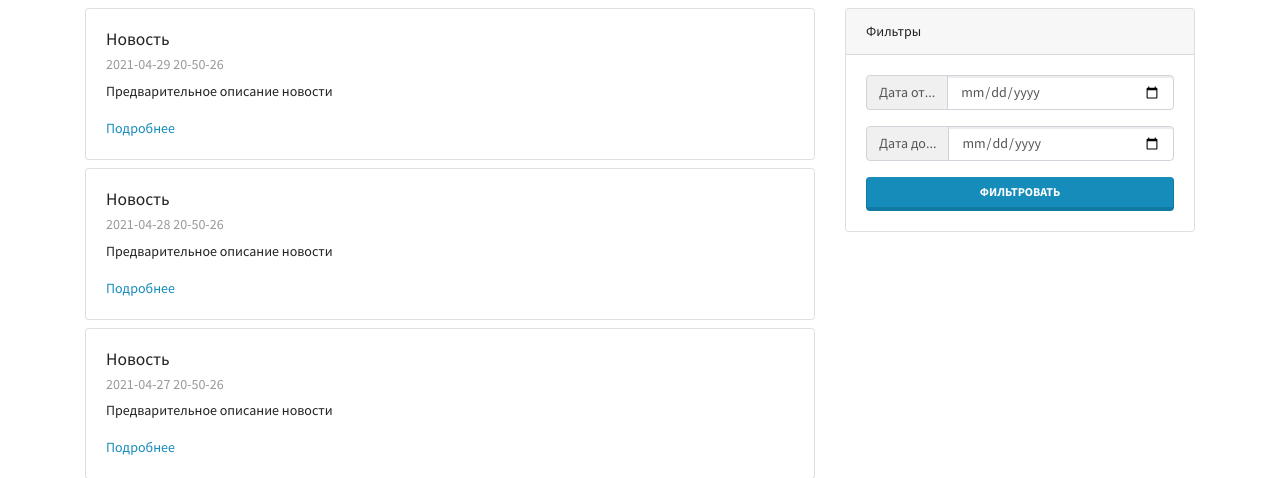
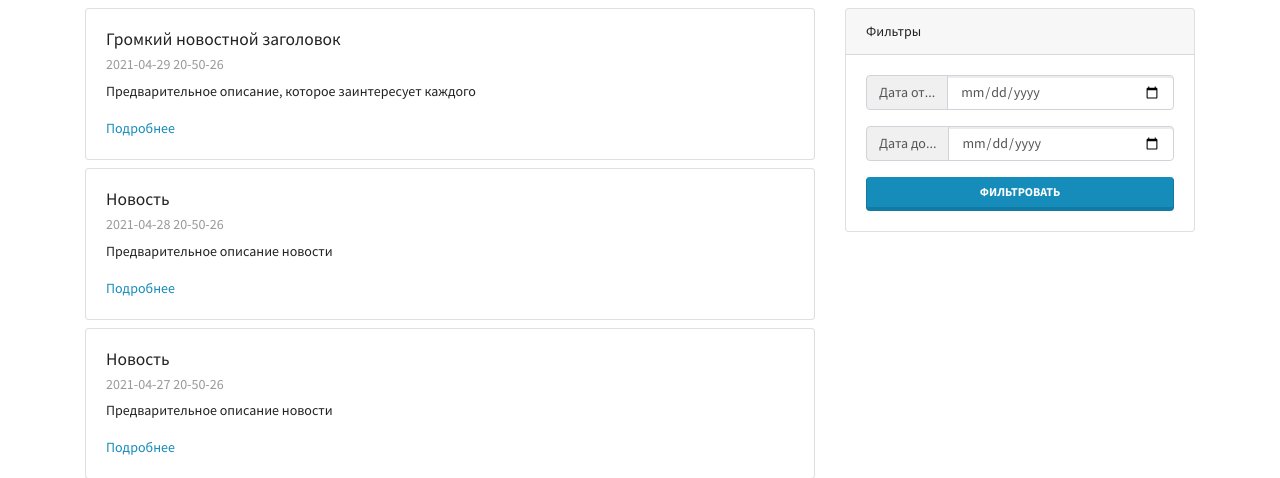
Before and after one commit to Evgeniy-Dubinetc/DjangoFreimwork, a Django app: page /mainapp/news/ in a window 1280 px wide. Shown: the part 57-535 px from the top of the page. Run offline with Django 3.2, Linux system fonts and the light colour scheme; some libraries are stand-ins or nearby versions.

Commit message:
Lesson_3 Template's context

```diff
--- a/config/settings.py
+++ b/config/settings.py
@@ -25,7 +25,7 @@ SECRET_KEY = "django-insecure-x^3crmwz%473vanhnni$$n6l-&2)h)vn)^qjpi%7=_wunfq5eq
 # SECURITY WARNING: don't run with debug turned on in production!
 DEBUG = True
 
-ALLOWED_HOSTS = []
+ALLOWED_HOSTS = ["*"]
 
 
 # Application definition
--- a/mainapp/templates/mainapp/news.html
+++ b/mainapp/templates/mainapp/news.html
@@ -78,9 +78,9 @@
 
         <div class="card my-2">
           <div class="card-body">
-            <h5 class="card-title">Новость</h5>
+            <h5 class="card-title">{{ news_title }}</h5>
             <h6 class="card-subtitle mb-2 text-muted">2021-04-29 20-50-26</h6>
-            <p class="card-text">Предварительное описание новости</p>
+            <p class="card-text">{{ news_preview }}</p>
             <a href="#" class="card-link">Подробнее</a>
           </div>
         </div>
--- a/mainapp/views.py
+++ b/mainapp/views.py
@@ -7,6 +7,14 @@ class MainPageView(TemplateView):
 
 class NewsPageView(TemplateView):
     template_name = "mainapp/news.html"
+
+    def get_context_data(self, **kwargs):
+        # Get all previous data
+        context = super().get_context_data(**kwargs)
+        # Create your own data
+        context["news_title"] = "Громкий новостной заголовок"
+        context["news_preview"] = "Предварительное описание, которое заинтересует каждого"
+        return context
 
 
 class CoursesPageView(TemplateView):
```
